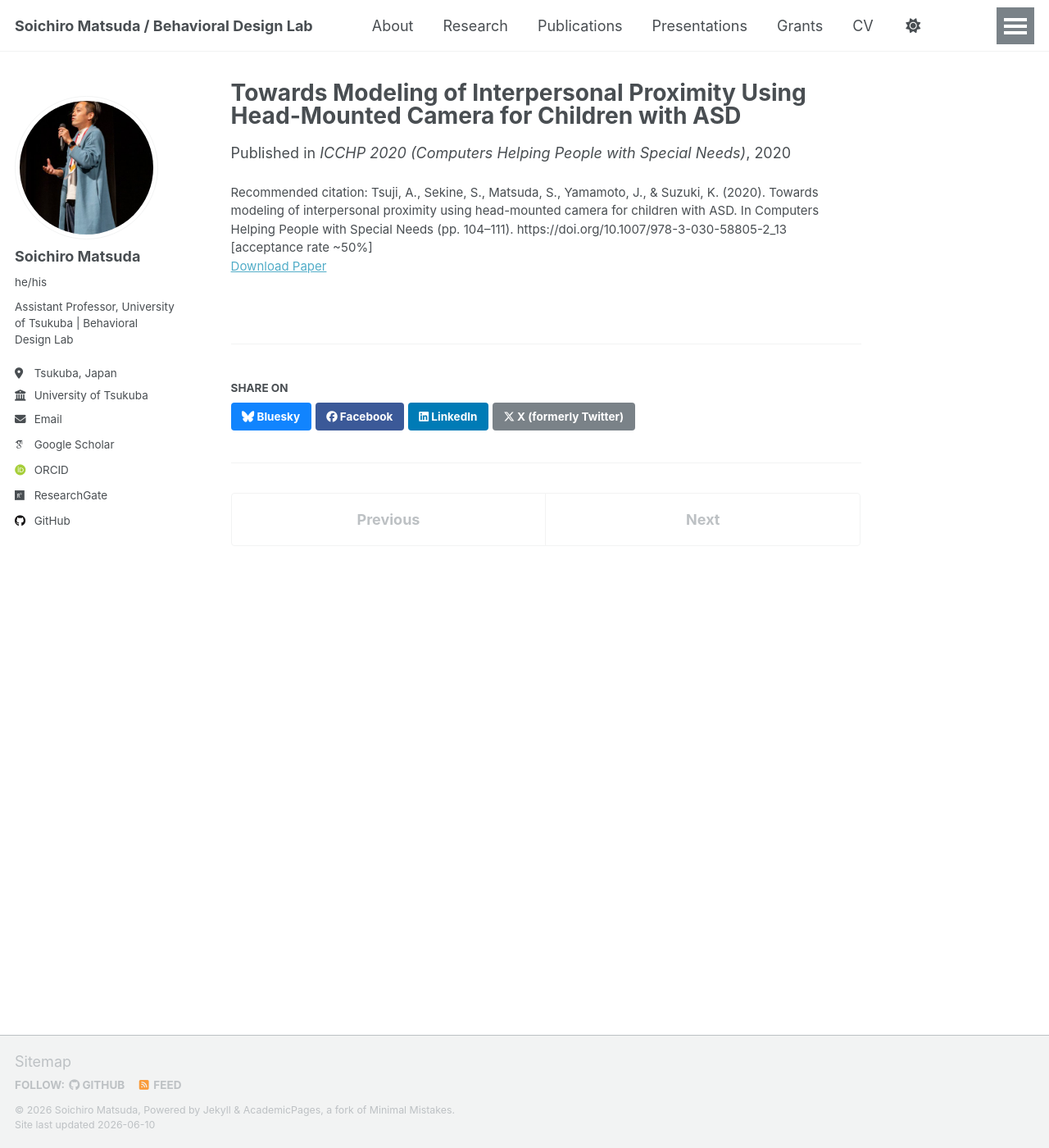
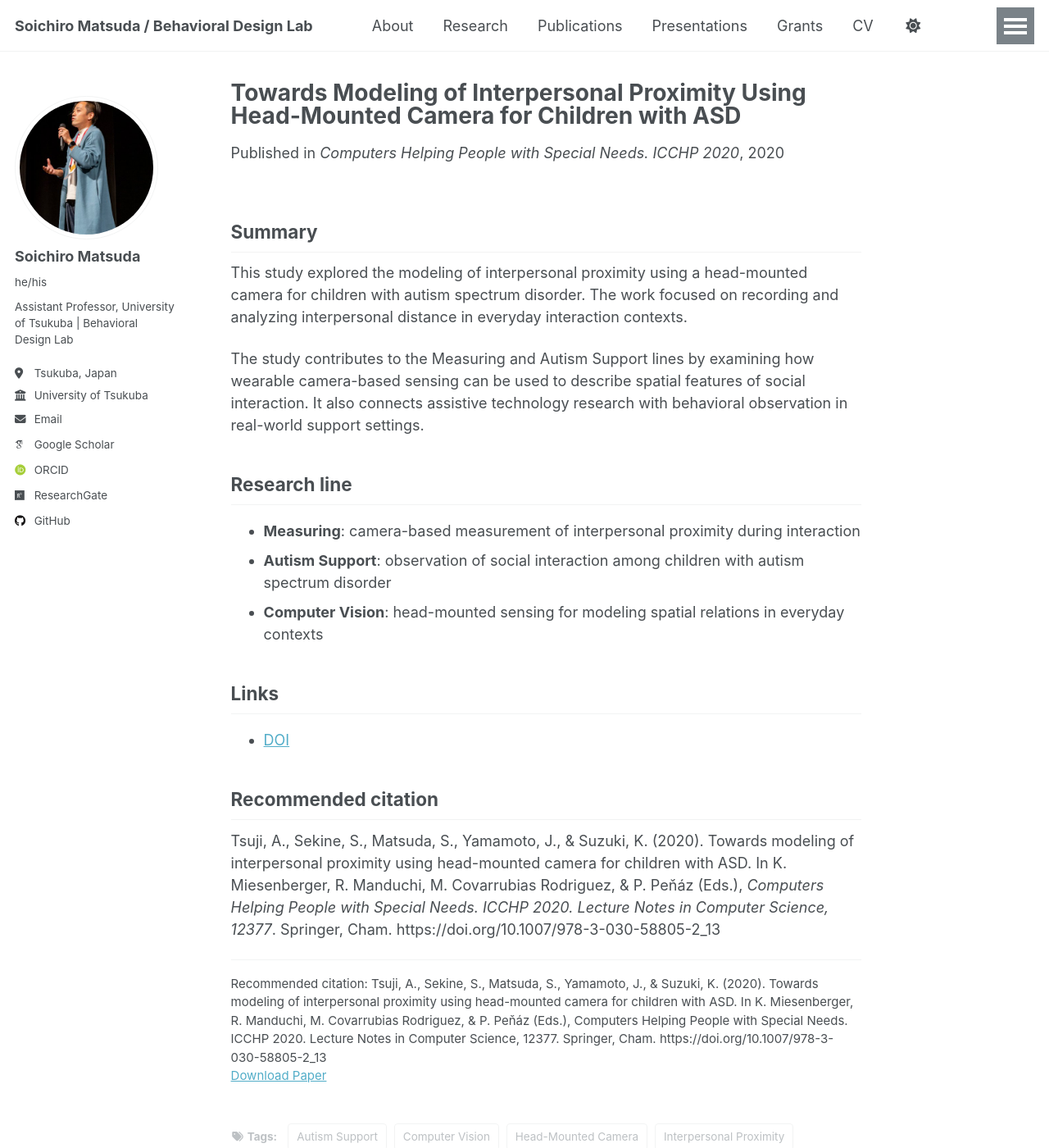
Before and after one commit to BehavioralDesignerMatsuda/BehavioralDesignerMatsuda.github.io, a Jekyll site: the page built from _publications/2020-ICCHP.md, in a window 1280 px wide and 1400 px high. Shown: the whole window at 82% size. Built offline with Jekyll 4.4.1, drawn with Linux system fonts in a browser that asks for light colours; some web fonts are replaced; a script that is not in the unit is left out.

Commit message:
Update 2020-ICCHP.md

```diff
--- a/_publications/2020-ICCHP.md
+++ b/_publications/2020-ICCHP.md
@@ -1,10 +1,43 @@
 ---
-title: "Towards Modeling of Interpersonal Proximity Using Head-Mounted Camera for Children with ASD"
+title: 'Towards Modeling of Interpersonal Proximity Using Head-Mounted Camera for Children with ASD'
 collection: publications
 date: 2020-09-04
-venue: "ICCHP 2020 (Computers Helping People with Special Needs)"
+venue: 'Computers Helping People with Special Needs. ICCHP 2020'
 category: conferences
-paperurl: "https://doi.org/10.1007/978-3-030-58805-2_13"
-citation: "Tsuji, A., Sekine, S., Matsuda, S., Yamamoto, J., & Suzuki, K. (2020). Towards modeling of interpersonal proximity using head-mounted camera for children with ASD. In Computers Helping People with Special Needs (pp. 104–111). https://doi.org/10.1007/978-3-030-58805-2_13 [acceptance rate ~50%]"
-excerpt: "A head-mounted vision approach to model interpersonal proximity in children with ASD, informing HCI for sensing and adapting to social space in real contexts."
+
+paperurl: 'https://doi.org/10.1007/978-3-030-58805-2_13'
+doi: 'https://doi.org/10.1007/978-3-030-58805-2_13'
+
+citation: 'Tsuji, A., Sekine, S., Matsuda, S., Yamamoto, J., & Suzuki, K. (2020). Towards modeling of interpersonal proximity using head-mounted camera for children with ASD. In K. Miesenberger, R. Manduchi, M. Covarrubias Rodriguez, & P. Peňáz (Eds.), Computers Helping People with Special Needs. ICCHP 2020. Lecture Notes in Computer Science, 12377. Springer, Cham. https://doi.org/10.1007/978-3-030-58805-2_13'
+
+tags:
+
+- Measuring
+- Autism Support
+- Computer Vision
+- Interpersonal Proximity
+- Head-Mounted Camera
+
+## excerpt: ''
 ---
+## Summary
+
+This study explored the modeling of interpersonal proximity using a head-mounted camera for children with autism spectrum disorder. The work focused on recording and analyzing interpersonal distance in everyday interaction contexts.
+
+The study contributes to the Measuring and Autism Support lines by examining how wearable camera-based sensing can be used to describe spatial features of social interaction. It also connects assistive technology research with behavioral observation in real-world support settings.
+
+## Research line
+
+- **Measuring**: camera-based measurement of interpersonal proximity during interaction
+- **Autism Support**: observation of social interaction among children with autism spectrum disorder
+- **Computer Vision**: head-mounted sensing for modeling spatial relations in everyday contexts
+
+## Links
+
+* [DOI](https://doi.org/10.1007/978-3-030-58805-2_13)
+
+## Recommended citation
+
+Tsuji, A., Sekine, S., Matsuda, S., Yamamoto, J., & Suzuki, K. (2020). Towards modeling of interpersonal proximity using head-mounted camera for children with ASD. In K. Miesenberger, R. Manduchi, M. Covarrubias Rodriguez, & P. Peňáz (Eds.), *Computers Helping People with Special Needs. ICCHP 2020. Lecture Notes in Computer Science, 12377*. Springer, Cham. https://doi.org/10.1007/978-3-030-58805-2_13
+
+---
```
